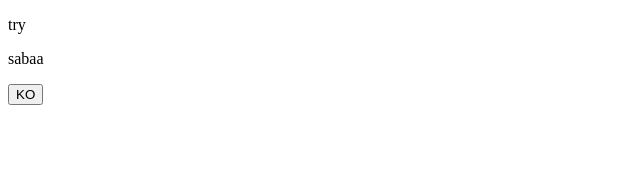
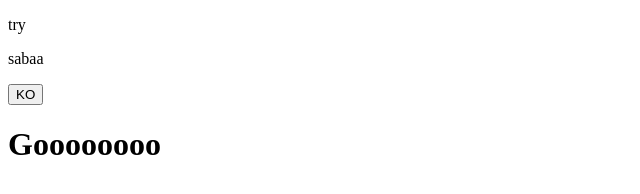
Before and after one commit to YassinAbdulrahman/try, a plain HTML site: page index.html in a window 1280 px wide. Shown: the whole page, without its empty margins (0-640 px from the left). Drawn offline with Linux system fonts and the light colour scheme.

Commit message:
Yassin edit 2

```diff
--- a/index.html
+++ b/index.html
@@ -10,5 +10,6 @@
 <p>try</p>
 <p>sabaa</p>
 <button>KO</button>
+<h1>Goooooooo</h1>
 </body>
 </html>
```
